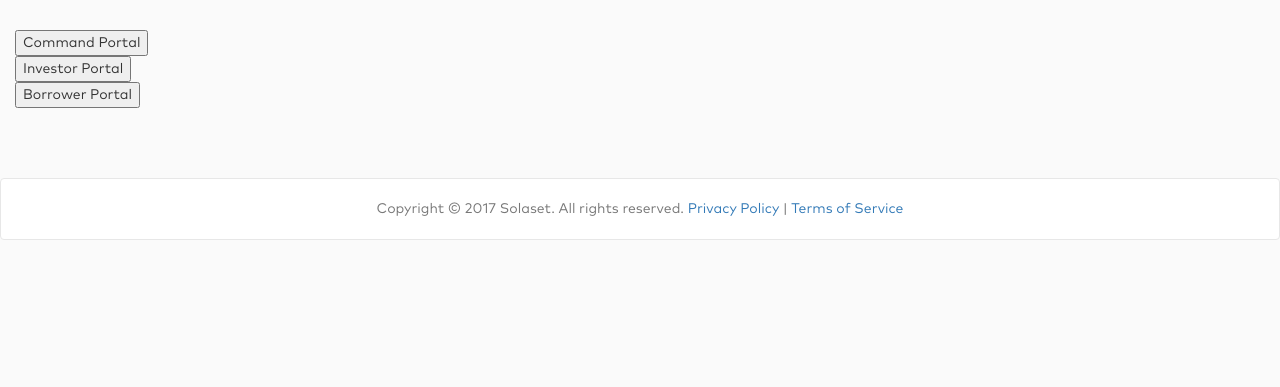
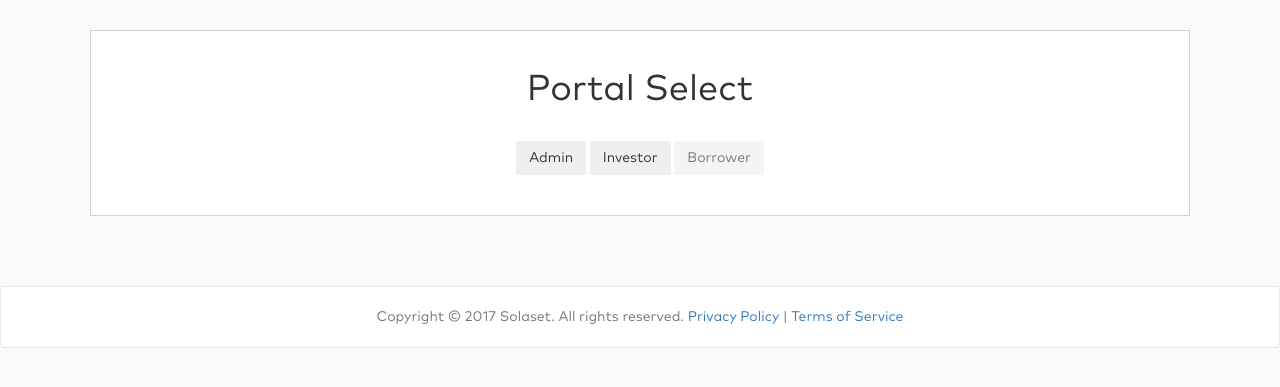
Before and after one commit to SteveCDozo/Solaset, a PHP site: page / in a window 1280 px wide. Shown: the part 72-459 px from the top of the page. Run offline with PHP 8.4, Linux system fonts and the light colour scheme.

Commit message:
Updated index page to a Portal Select page

```diff
--- a/css/style.css
+++ b/css/style.css
@@ -32,6 +32,10 @@ body {
   padding-left: 25px;
   padding-right: 25px;
   padding-bottom: 25px;
+}
+.site-wrapper {
+  width: 1100px;
+  margin: 0 auto;
 }
 .content {
   background-color: white;
--- a/index.php
+++ b/index.php
@@ -3,16 +3,23 @@ $page_title = "Home";
 $portal = "admin";
 include_once("head.php");
 ?>
-<!-- project information -->
 <div class="container-fluid">
-  <form action="#">
-    <button type="submit">Command Portal</button>
-  </form>
-  <form action="#">
-    <button type="submit">Investor Portal</button>
-  </form>
-  <form action="#">
-    <button type="submit">Borrower Portal</button>
-  </form>
+  <div class="site-wrapper content">
+    <div class="row text-center">
+      <div class="col-md-12">
+        <h1>Portal Select</h1>
+        <br>
+        <form action="/addproject.php" style="display:inline-block;">
+          <button type="submit" class="btn">Admin</button>
+        </form>
+        <form action="/dashboard.php" style="display:inline-block;">
+          <button type="submit" class="btn">Investor</button>
+        </form>
+        <form action="#" style="display:inline-block;padding-bottom:20px;">
+          <button type="submit" class="btn disabled">Borrower</button>
+        </form>
+      </div>
+    </div>
+  </div>
 </div>
 <?php include_once("end.php"); ?>
```
